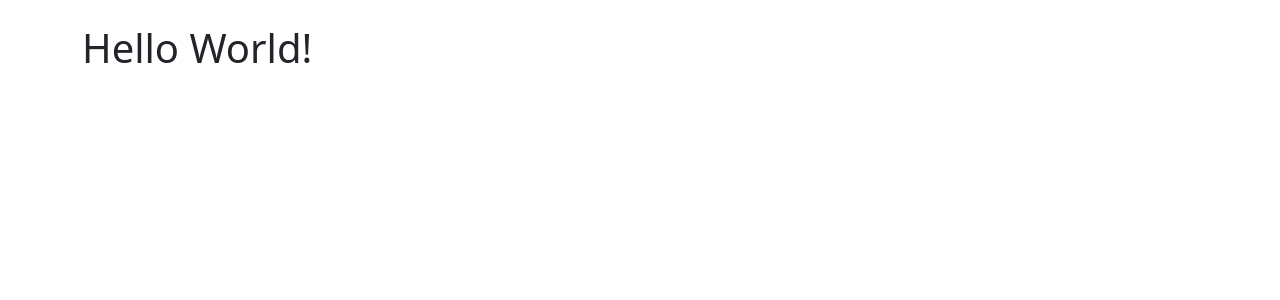
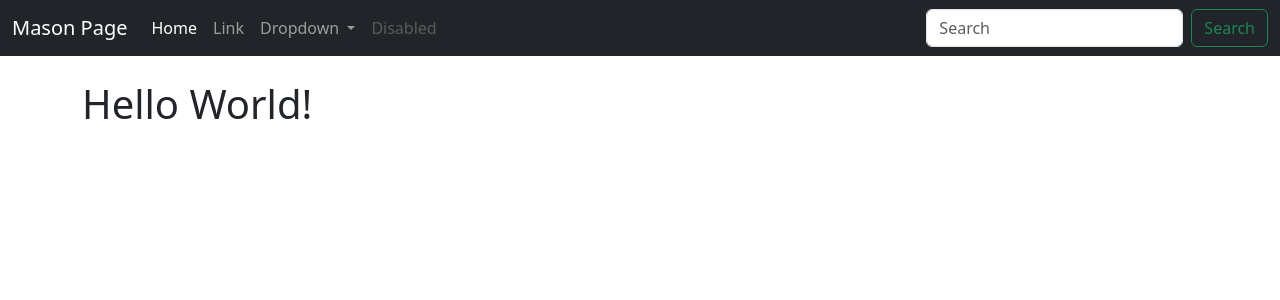
Before and after one commit to MasonYou/myDjango, a Django app: page / in a window 1280 px wide. Shown: the top 300 px of the page. Run offline with Django 5.2, Linux system fonts and the light colour scheme.

Commit message:
Add pages

```diff
--- a/website/templates/base.html
+++ b/website/templates/base.html
@@ -7,6 +7,8 @@
     <link href="https://cdn.jsdelivr.net/npm/bootstrap@5.3.3/dist/css/bootstrap.min.css" rel="stylesheet" integrity="sha384-QWTKZyjpPEjISv5WaRU9OFeRpok6YctnYmDr5pNlyT2bRjXh0JMhjY6hW+ALEwIH" crossorigin="anonymous">
   </head>
   <body>
+  {% include 'navbar.html' %}
+
   <div class="container">
       <br>
         {% block content %}
--- a/website/templates/navbar.html
+++ b/website/templates/navbar.html
@@ -0,0 +1,36 @@
+<nav class="navbar navbar-expand-lg navbar-dark bg-dark">
+  <div class="container-fluid">
+    <a class="navbar-brand" href="{% url 'home' %}">Mason Page</a>
+    <button class="navbar-toggler" type="button" data-bs-toggle="collapse" data-bs-target="#navbarSupportedContent" aria-controls="navbarSupportedContent" aria-expanded="false" aria-label="Toggle navigation">
+      <span class="navbar-toggler-icon"></span>
+    </button>
+    <div class="collapse navbar-collapse" id="navbarSupportedContent">
+      <ul class="navbar-nav me-auto mb-2 mb-lg-0">
+        <li class="nav-item">
+          <a class="nav-link active" aria-current="page" href="#">Home</a>
+        </li>
+        <li class="nav-item">
+          <a class="nav-link" href="#">Link</a>
+        </li>
+        <li class="nav-item dropdown">
+          <a class="nav-link dropdown-toggle" href="#" role="button" data-bs-toggle="dropdown" aria-expanded="false">
+            Dropdown
+          </a>
+          <ul class="dropdown-menu">
+            <li><a class="dropdown-item" href="#">Action</a></li>
+            <li><a class="dropdown-item" href="#">Another action</a></li>
+            <li><hr class="dropdown-divider"></li>
+            <li><a class="dropdown-item" href="#">Something else here</a></li>
+          </ul>
+        </li>
+        <li class="nav-item">
+          <a class="nav-link disabled" aria-disabled="true">Disabled</a>
+        </li>
+      </ul>
+      <form class="d-flex" role="search">
+        <input class="form-control me-2" type="search" placeholder="Search" aria-label="Search">
+        <button class="btn btn-outline-success" type="submit">Search</button>
+      </form>
+    </div>
+  </div>
+</nav>
```
